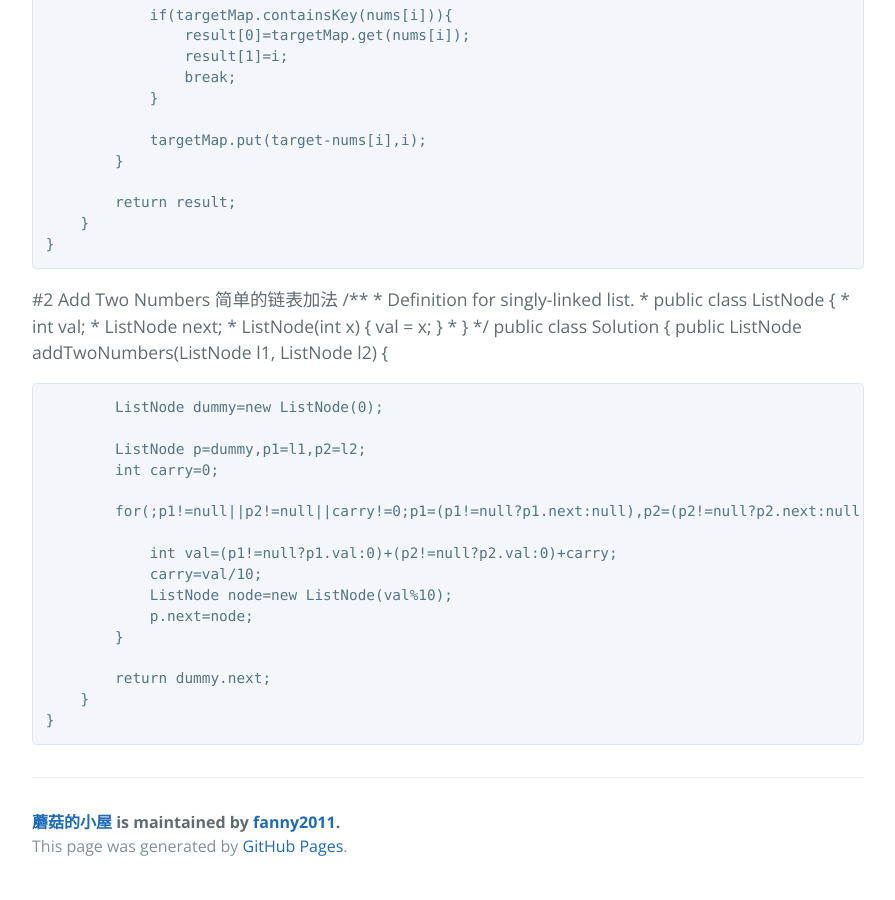
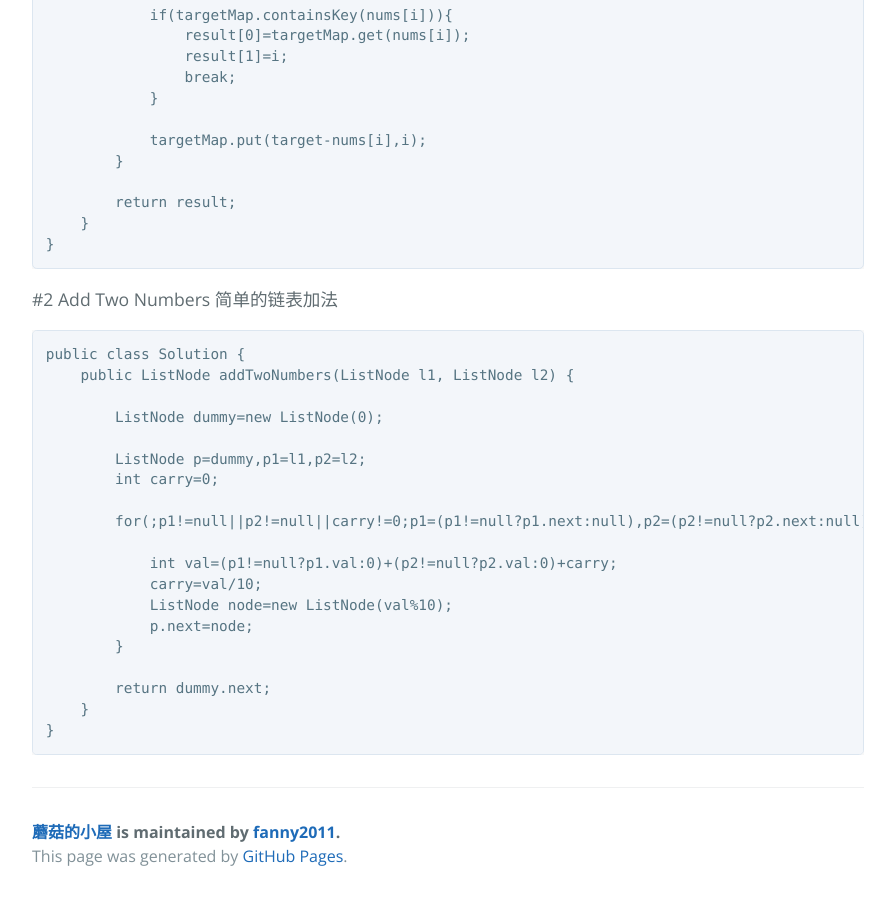
Before and after one commit to Fanny2011/Fanny2011.github.io, a Jekyll site: the page built from _posts/2017-05-08-leetcode_1.markdown, in a window 1280 px wide and 900 px high, scrolled down 670 px. Shown: the whole window, without its empty margins (192-1087 px from the left). Built offline with Jekyll 4.4.1, drawn with Linux system fonts in a browser that asks for light colours.

Commit message:
2017-05-08

```diff
--- a/_posts/2017-05-08-leetcode_1.markdown
+++ b/_posts/2017-05-08-leetcode_1.markdown
@@ -32,14 +32,7 @@
 
 #2 Add Two Numbers
 简单的链表加法
-    /**
-    * Definition for singly-linked list.
-    * public class ListNode {
-    *     int val;
-    *     ListNode next;
-    *     ListNode(int x) { val = x; }
-    * }
-    */
+
     public class Solution {
         public ListNode addTwoNumbers(ListNode l1, ListNode l2) {
 
```
